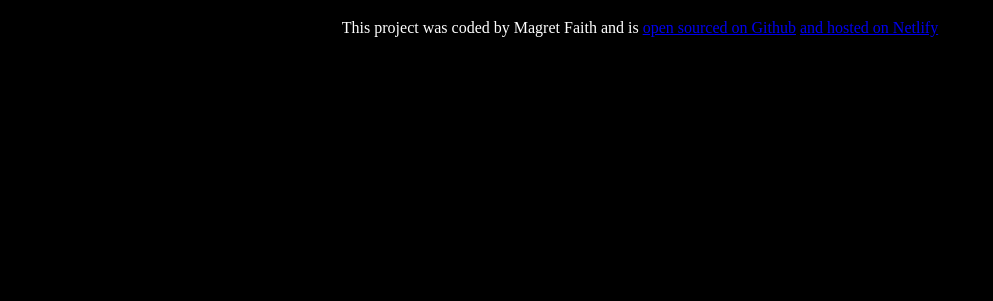
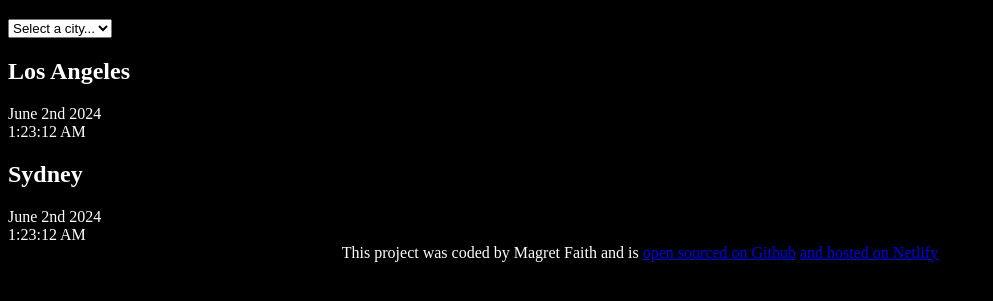
Before and after one commit to secbyteX03/world-clock, a plain HTML site: page index.html in a window 1280 px wide. Shown: the part 61-362 px from the top of the page, without its empty margins (0-993 px from the left). Drawn offline with Linux system fonts and the light colour scheme; a script that the page names is missing.

Commit message:
added the basic html

```diff
--- a/index.html
+++ b/index.html
@@ -7,7 +7,29 @@
     <title>World clock - Magret Faith</title>
 </head>
 <body>
+    <div class="container">
  <h1>World Clock</h1>
+<select>
+    <option value="">Select a city...</option>
+    <option value="">London</option>
+    <option value="">New York</option>
+    <option value="">Auckland</option>
+    <option value="">Nairobi</option>
+    <option value="">Los Ageles</option>
+    <option value="">Sydney</option>
+</select>
+<div class="city">
+<h2>Los Angeles </h2>
+<div class="date">June 2nd 2024</div>
+<div class="time">1:23:12 AM</div>
+</div>
+ </div>
+ <div class="city">
+<h2>Sydney</h2>
+<div class="date">June 2nd 2024</div>
+<div class="time">1:23:12 AM</div>
+</div>
+ </div>
  <footer>
     This project was coded by Magret Faith and is
     <a href="https://github.com/MagretFaith/world-clock" target="_blank">open sourced on Github</a>
--- a/javascript/index.js
+++ /dev/null
@@ -1 +0,0 @@
-alert ("hello");
```
